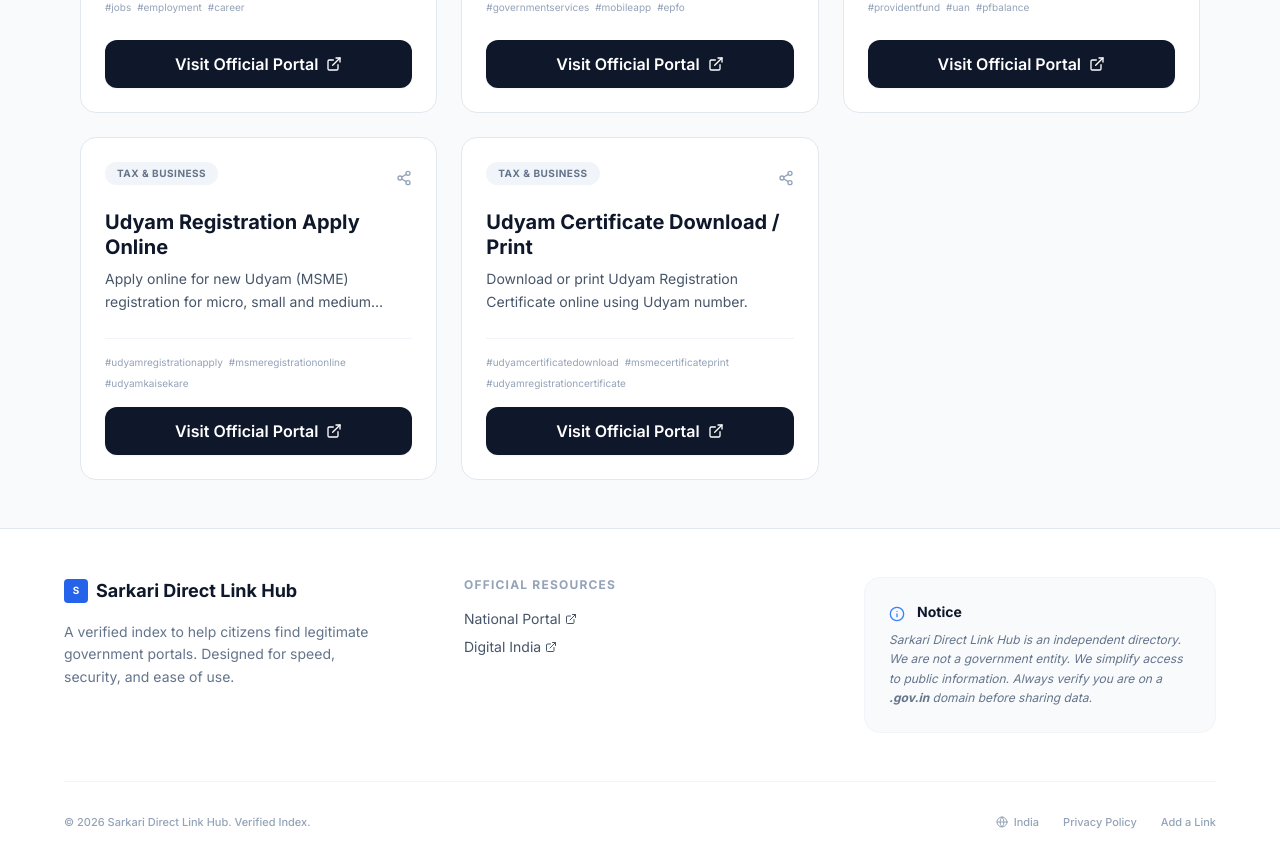
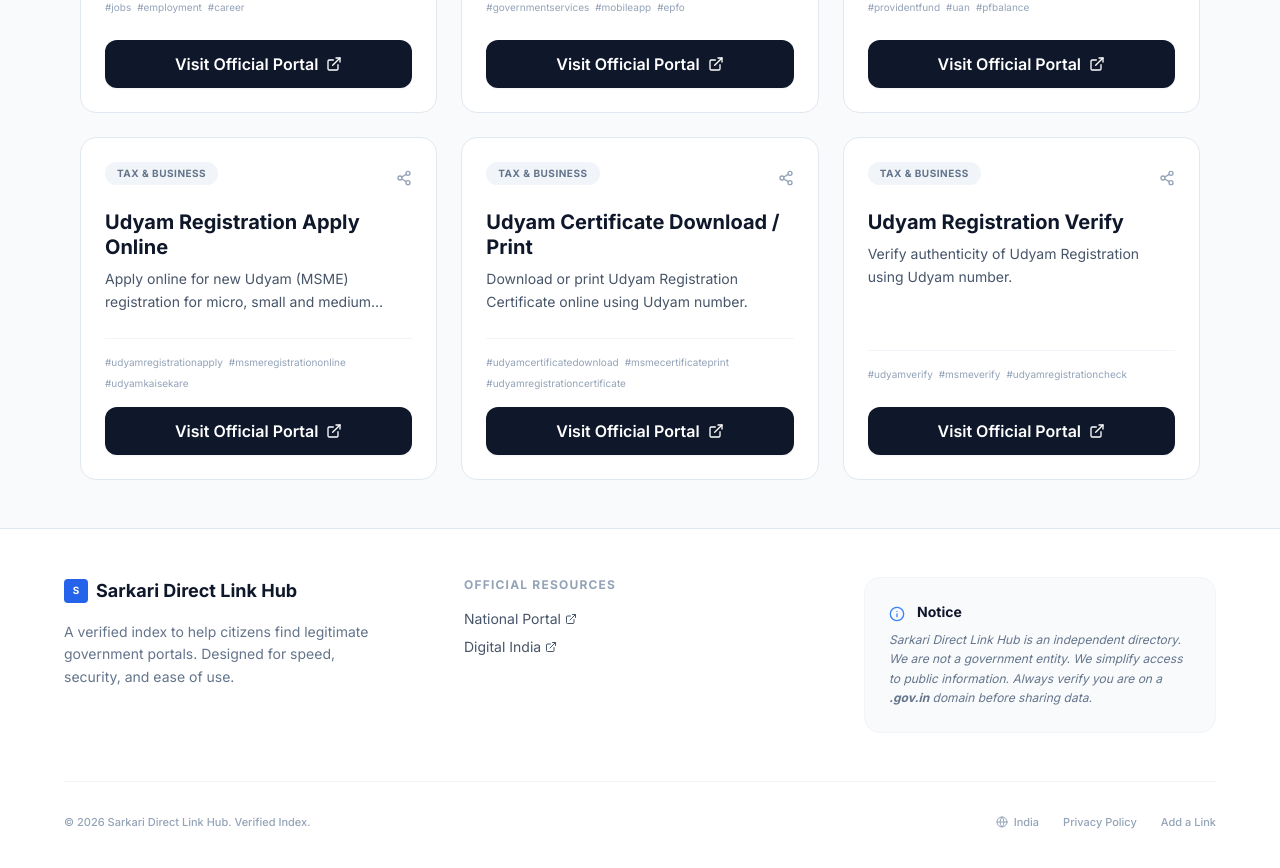
Before and after one commit to Shivam-kumar-coder/sarkari-links-hub, a React (Vite) app: page / in a window 1280 px wide. Shown: the part 1680-2548 px from the top of the page. Built offline with nearby package versions, Linux system fonts and the light colour scheme.

Commit message:
Update links.ts

```diff
--- a/data/links.ts
+++ b/data/links.ts
@@ -113,5 +113,13 @@
     category: "Tax & Business",
     description: "Download or print Udyam Registration Certificate online using Udyam number.",
     keywords: ["udyam certificate download","msme certificate print","udyam registration certificate","udyam certificate pdf","print udyam certificate"]
+  },
+  {
+    id: "22",
+    title: "Udyam Registration Verify",
+    url: "https://udyamregistration.gov.in/VerifyUdyamRegistration.aspx",
+    category: "Tax & Business",
+    description: "Verify authenticity of Udyam Registration using Udyam number.",
+    keywords: ["udyam verify","msme verify","udyam registration check","udyam number verify","msme certificate verify"]
   }
 ];
```
